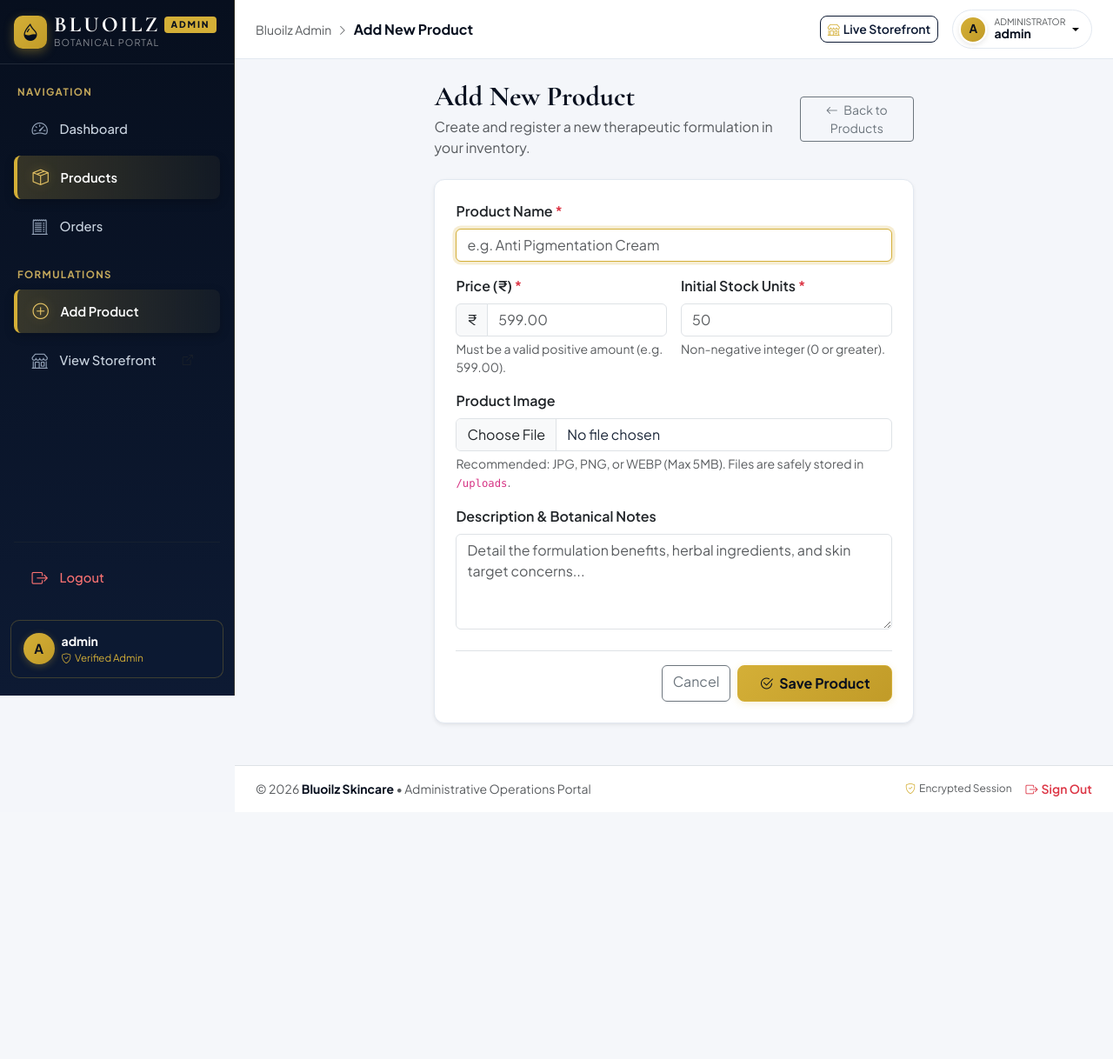
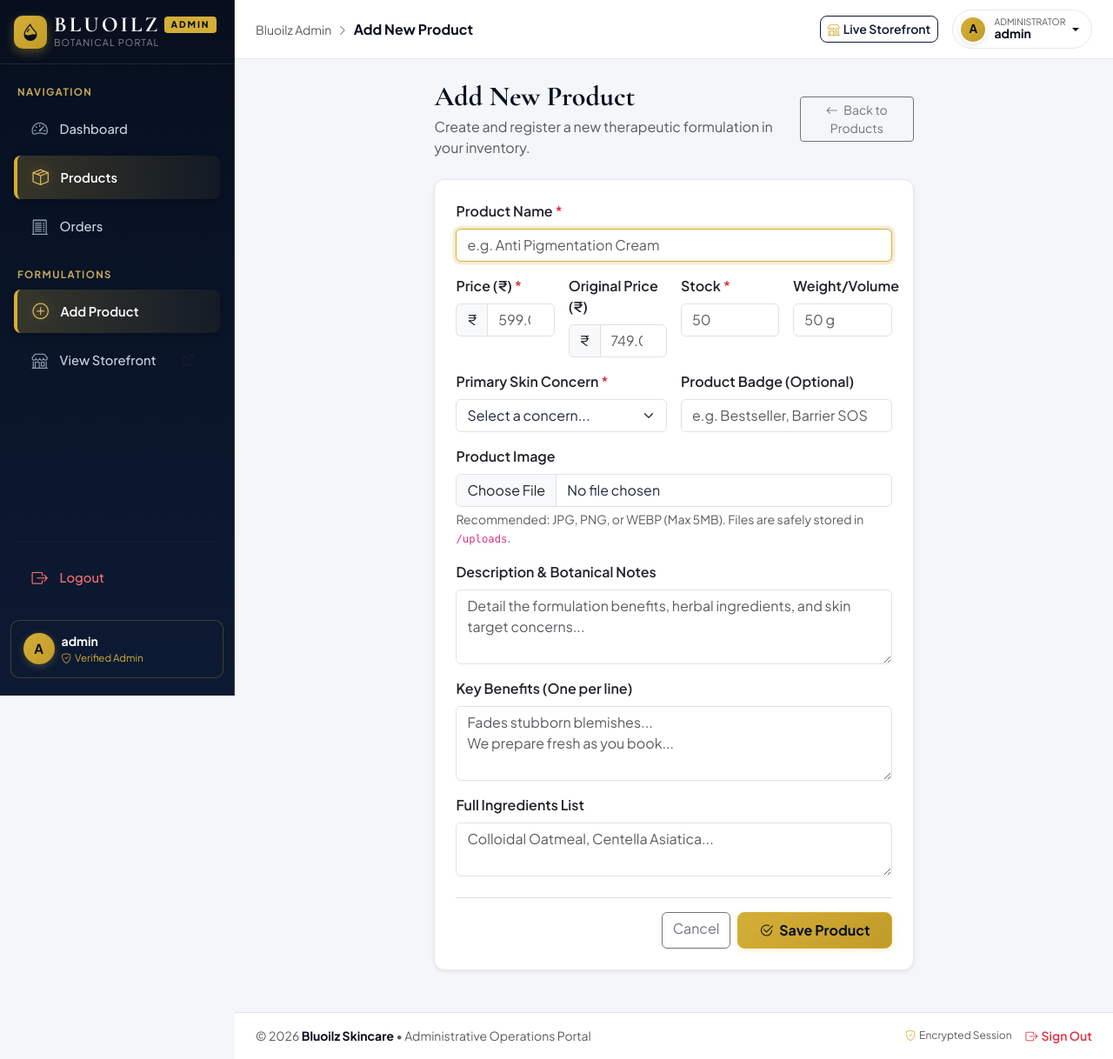
Before and after one commit to jerryPog/bluoilz, a PHP site: page /admin/product_add.php in a window 1280 px wide. Shown: the whole page at 87% size. Before the commit the page ends 916 px from the top, so only its background shows below. Run offline with PHP 8.4, Linux system fonts and the light colour scheme; a user stored in the database is signed in.

Commit message:
Implement dynamic product fetching via PHP API, update DB schema, and revamp product add form

```diff
--- a/admin/product_add.php
+++ b/admin/product_add.php
@@ -14,9 +14,21 @@ if (empty($_SESSION['csrf_token'])) {
 
 $errors = [];
 $name = '';
+$slug = '';
+$category = 'therapeutic';
+$categoryLabel = 'Therapeutic Care';
+$concern = '';
 $price = '';
+$originalPrice = '';
 $stock = '';
+$rating = '5.0';
+$reviewCount = '0';
+$badge = '';
+$curation = '';
+$weight = '';
 $description = '';
+$keyBenefits = '';
+$ingredients = '';
 
 if ($_SERVER['REQUEST_METHOD'] === 'POST') {
     // 1. Verify CSRF Token
@@ -27,9 +39,21 @@ if ($_SERVER['REQUEST_METHOD'] === 'POST') {
 
     // 2. Sanitize and Validate Inputs Server-Side
     $name = trim(filter_input(INPUT_POST, 'name', FILTER_DEFAULT) ?? '');
+    $slug = strtolower(trim(preg_replace('/[^A-Za-z0-9-]+/', '-', $name), '-'));
+    $category = trim(filter_input(INPUT_POST, 'category', FILTER_DEFAULT) ?? 'therapeutic');
+    $categoryLabel = trim(filter_input(INPUT_POST, 'categoryLabel', FILTER_DEFAULT) ?? 'Therapeutic Care');
+    $concern = trim(filter_input(INPUT_POST, 'concern', FILTER_DEFAULT) ?? '');
     $priceRaw = trim($_POST['price'] ?? '');
+    $originalPriceRaw = trim($_POST['originalPrice'] ?? '');
     $stockRaw = trim($_POST['stock'] ?? '');
+    $ratingRaw = trim($_POST['rating'] ?? '5.0');
+    $reviewCountRaw = trim($_POST['reviewCount'] ?? '0');
+    $badge = trim(filter_input(INPUT_POST, 'badge', FILTER_DEFAULT) ?? '');
+    $curation = trim(filter_input(INPUT_POST, 'curation', FILTER_DEFAULT) ?? '');
+    $weight = trim(filter_input(INPUT_POST, 'weight', FILTER_DEFAULT) ?? '');
     $description = trim(filter_input(INPUT_POST, 'description', FILTER_DEFAULT) ?? '');
+    $keyBenefits = trim(filter_input(INPUT_POST, 'keyBenefits', FILTER_DEFAULT) ?? '');
+    $ingredients = trim(filter_input(INPUT_POST, 'ingredients', FILTER_DEFAULT) ?? '');
 
     // Validate Name
     if ($name === '') {
@@ -127,16 +151,28 @@ if ($_SERVER['REQUEST_METHOD'] === 'POST') {
         try {
             $pdo = getDBConnection();
             $stmt = $pdo->prepare('
-                INSERT INTO products (name, price, stock, image_path, description, created_at)
-                VALUES (:name, :price, :stock, :image_path, :description, NOW())
+                INSERT INTO products (slug, name, category, categoryLabel, concern, price, originalPrice, stock, rating, reviewCount, badge, curation, weight, image_path, description, keyBenefits, ingredients, created_at)
+                VALUES (:slug, :name, :category, :categoryLabel, :concern, :price, :originalPrice, :stock, :rating, :reviewCount, :badge, :curation, :weight, :image_path, :description, :keyBenefits, :ingredients, NOW())
             ');
 
             $stmt->execute([
-                ':name'        => $name,
-                ':price'       => $price,
-                ':stock'       => $stock,
-                ':image_path'  => $imagePath,
-                ':description' => $description !== '' ? $description : null
+                ':slug'         => $slug,
+                ':name'         => $name,
+                ':category'     => $category,
+                ':categoryLabel'=> $categoryLabel,
+                ':concern'      => $concern,
+                ':price'        => $price,
+                ':originalPrice'=> $originalPriceRaw !== '' ? $originalPriceRaw : null,
+                ':stock'        => $stock,
+                ':rating'       => $ratingRaw !== '' ? $ratingRaw : 5.0,
+                ':reviewCount'  => $reviewCountRaw !== '' ? $reviewCountRaw : 0,
+                ':badge'        => $badge !== '' ? $badge : null,
+                ':curation'     => $curation !== '' ? $curation : null,
+                ':weight'       => $weight !== '' ? $weight : null,
+                ':image_path'   => $imagePath,
+                ':description'  => $description !== '' ? $description : null,
+                ':keyBenefits'  => $keyBenefits !== '' ? $keyBenefits : null,
+                ':ingredients'  => $ingredients !== '' ? $ingredients : null
             ]);
 
             $_SESSION['flash_success'] = "Product '{$name}' was created successfully.";
@@ -206,7 +242,7 @@ require_once __DIR__ . '/header.php';
 
           <!-- Price & Stock in Row -->
           <div class="row g-3 mb-3">
-            <div class="col-md-6">
+            <div class="col-md-3">
               <label for="price" class="form-label fw-semibold">
                 Price (₹) <span class="text-danger">*</span>
               </label>
@@ -224,16 +260,31 @@ require_once __DIR__ . '/header.php';
                   placeholder="599.00"
                   required
                 >
-                <?php if (isset($errors['price'])): ?>
-                  <div class="invalid-feedback"><?= htmlspecialchars($errors['price']) ?></div>
-                <?php endif; ?>
               </div>
-              <div class="form-text">Must be a valid positive amount (e.g. 599.00).</div>
             </div>
 
-            <div class="col-md-6">
+            <div class="col-md-3">
+              <label for="originalPrice" class="form-label fw-semibold">
+                Original Price (₹)
+              </label>
+              <div class="input-group">
+                <span class="input-group-text bg-light">₹</span>
+                <input
+                  type="number"
+                  step="0.01"
+                  min="0.01"
+                  class="form-control"
+                  id="originalPrice"
+                  name="originalPrice"
+                  value="<?= htmlspecialchars($originalPriceRaw ?? '') ?>"
+                  placeholder="749.00"
+                >
+              </div>
+            </div>
+
+            <div class="col-md-3">
               <label for="stock" class="form-label fw-semibold">
-                Initial Stock Units <span class="text-danger">*</span>
+                Stock <span class="text-danger">*</span>
               </label>
               <input
                 type="number"
@@ -247,10 +298,50 @@ require_once __DIR__ . '/header.php';
                 placeholder="50"
                 required
               >
-              <?php if (isset($errors['stock'])): ?>
-                <div class="invalid-feedback"><?= htmlspecialchars($errors['stock']) ?></div>
-              <?php endif; ?>
-              <div class="form-text">Non-negative integer (0 or greater).</div>
+            </div>
+
+            <div class="col-md-3">
+              <label for="weight" class="form-label fw-semibold">
+                Weight/Volume
+              </label>
+              <input
+                type="text"
+                class="form-control"
+                id="weight"
+                name="weight"
+                value="<?= htmlspecialchars($weight) ?>"
+                placeholder="50 g"
+              >
+            </div>
+          </div>
+
+          <!-- Category & Concern -->
+          <div class="row g-3 mb-3">
+            <div class="col-md-6">
+              <label for="concern" class="form-label fw-semibold">
+                Primary Skin Concern <span class="text-danger">*</span>
+              </label>
+              <select class="form-select" id="concern" name="concern" required>
+                <option value="">Select a concern...</option>
+                <option value="pigmentation" <?= $concern === 'pigmentation' ? 'selected' : '' ?>>Pigmentation & Melasma</option>
+                <option value="fungal" <?= $concern === 'fungal' ? 'selected' : '' ?>>Fungal & Sweat Rash</option>
+                <option value="sensitive" <?= $concern === 'sensitive' ? 'selected' : '' ?>>Sensitive & Reactive</option>
+                <option value="psoriasis" <?= $concern === 'psoriasis' ? 'selected' : '' ?>>Psoriasis & Dryness</option>
+                <option value="stress-pain" <?= $concern === 'stress-pain' ? 'selected' : '' ?>>Migraine & Stress</option>
+              </select>
+            </div>
+            <div class="col-md-6">
+              <label for="badge" class="form-label fw-semibold">
+                Product Badge (Optional)
+              </label>
+              <input
+                type="text"
+                class="form-control"
+                id="badge"
+                name="badge"
+                value="<?= htmlspecialchars($badge) ?>"
+                placeholder="e.g. Bestseller, Barrier SOS"
+              >
             </div>
           </div>
 
@@ -280,19 +371,41 @@ require_once __DIR__ . '/header.php';
           </div>
 
           <!-- Description -->
-          <div class="mb-4">
+          <div class="mb-3">
             <label for="description" class="form-label fw-semibold">Description & Botanical Notes</label>
             <textarea
               class="form-control <?= isset($errors['description']) ? 'is-invalid' : '' ?>"
               id="description"
               name="description"
-              rows="4"
+              rows="3"
               maxlength="5000"
               placeholder="Detail the formulation benefits, herbal ingredients, and skin target concerns..."
             ><?= htmlspecialchars($description) ?></textarea>
             <?php if (isset($errors['description'])): ?>
               <div class="invalid-feedback"><?= htmlspecialchars($errors['description']) ?></div>
             <?php endif; ?>
+          </div>
+
+          <div class="mb-3">
+            <label for="keyBenefits" class="form-label fw-semibold">Key Benefits (One per line)</label>
+            <textarea
+              class="form-control"
+              id="keyBenefits"
+              name="keyBenefits"
+              rows="3"
+              placeholder="Fades stubborn blemishes...&#10;We prepare fresh as you book..."
+            ><?= htmlspecialchars($keyBenefits) ?></textarea>
+          </div>
+
+          <div class="mb-4">
+            <label for="ingredients" class="form-label fw-semibold">Full Ingredients List</label>
+            <textarea
+              class="form-control"
+              id="ingredients"
+              name="ingredients"
+              rows="2"
+              placeholder="Colloidal Oatmeal, Centella Asiatica..."
+            ><?= htmlspecialchars($ingredients) ?></textarea>
           </div>
 
           <!-- Form Actions -->
```
Also changed, not shown: api/get_products.php (added, +49 -0 lines), app.js (+16 -118 lines), schema.sql (+19 -6 lines).
